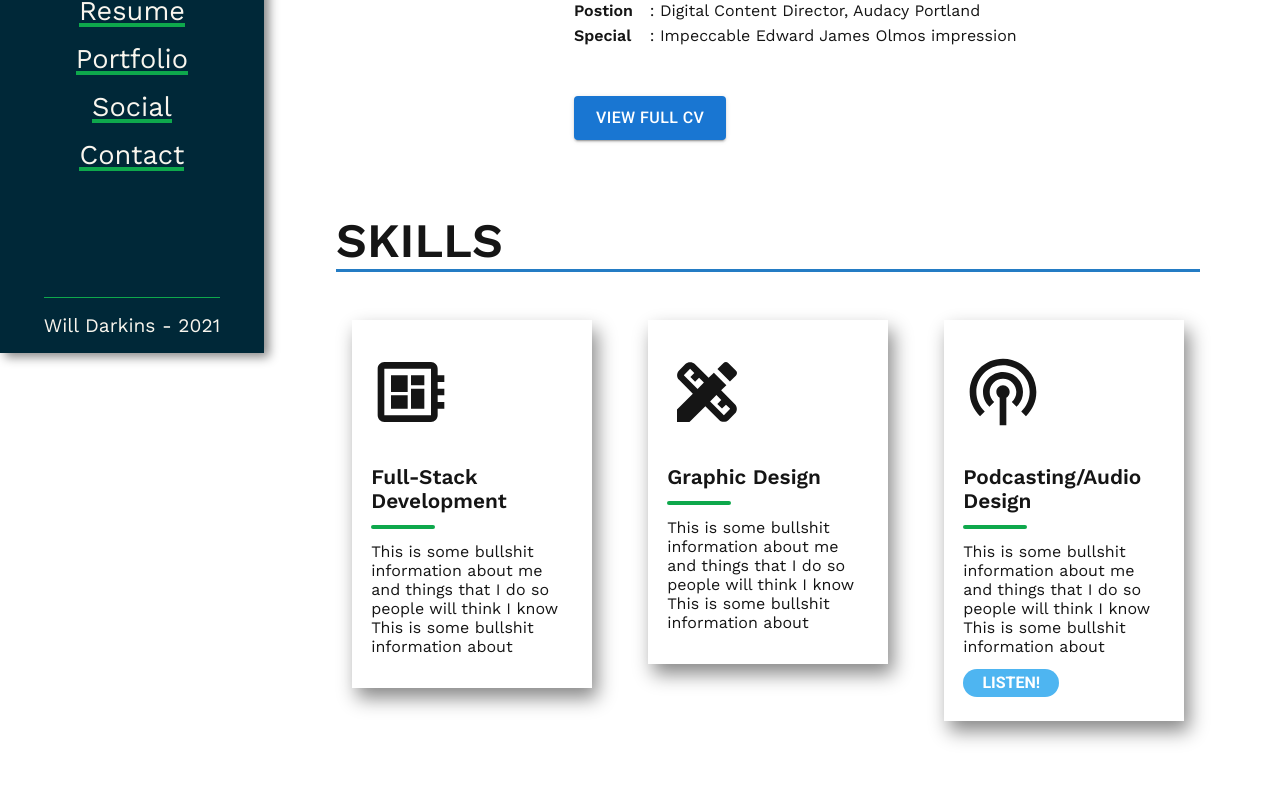
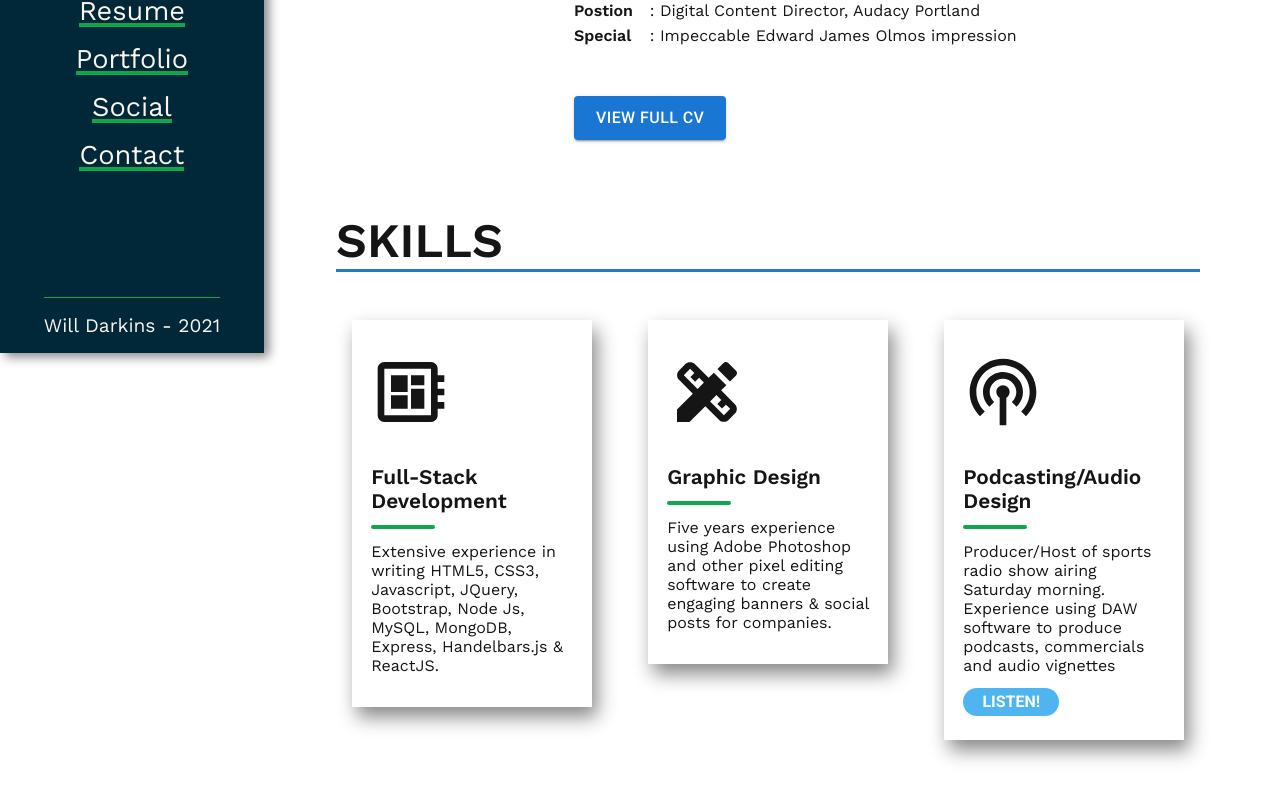
Before and after one commit to willdarkins/portfolio_darkins, a React (Create React App) app: page /about in a window 1280 px wide. Shown: the part 447-1247 px from the top of the page. Built offline with nearby package versions, Linux system fonts and the light colour scheme; a web font is replaced by a local one.

Commit message:
filled out skill cards with real information about my skills

```diff
--- a/src/Components/Skills.js
+++ b/src/Components/Skills.js
@@ -57,14 +57,14 @@ function Skills() {
                     <ServiceCard
                         icon={develop}
                         title={'Full-Stack Development'}
-                        paragraph={' This is some bullshit information about me and things that I do so people will think I know This is some bullshit information about '}
+                        paragraph={' Extensive experience in writing HTML5, CSS3, Javascript, JQuery, Bootstrap, Node Js, MySQL, MongoDB, Express, Handelbars.js & ReactJS. '}
                     />
                     </div>
                     <div className='mid-card'>
                         <ServiceCard
                             icon={design}
                             title={'Graphic Design'}
-                            paragraph={' This is some bullshit information about me and things that I do so people will think I know This is some bullshit information about '}
+                            paragraph={' Five years experience using Adobe Photoshop and other pixel editing software to create engaging banners & social posts for companies. '}
                         />
                     </div>
                     <div className='last-card'>
@@ -72,7 +72,7 @@ function Skills() {
                         button={'LISTEN!'}
                         icon={podcast}
                         title={'Podcasting/Audio Design'}
-                        paragraph={' This is some bullshit information about me and things that I do so people will think I know This is some bullshit information about '}
+                        paragraph={' Producer/Host of sports radio show airing Saturday morning. Experience using DAW software to produce podcasts, commercials and audio vignettes '}
                     />
                     </div>
                 </div>
```
